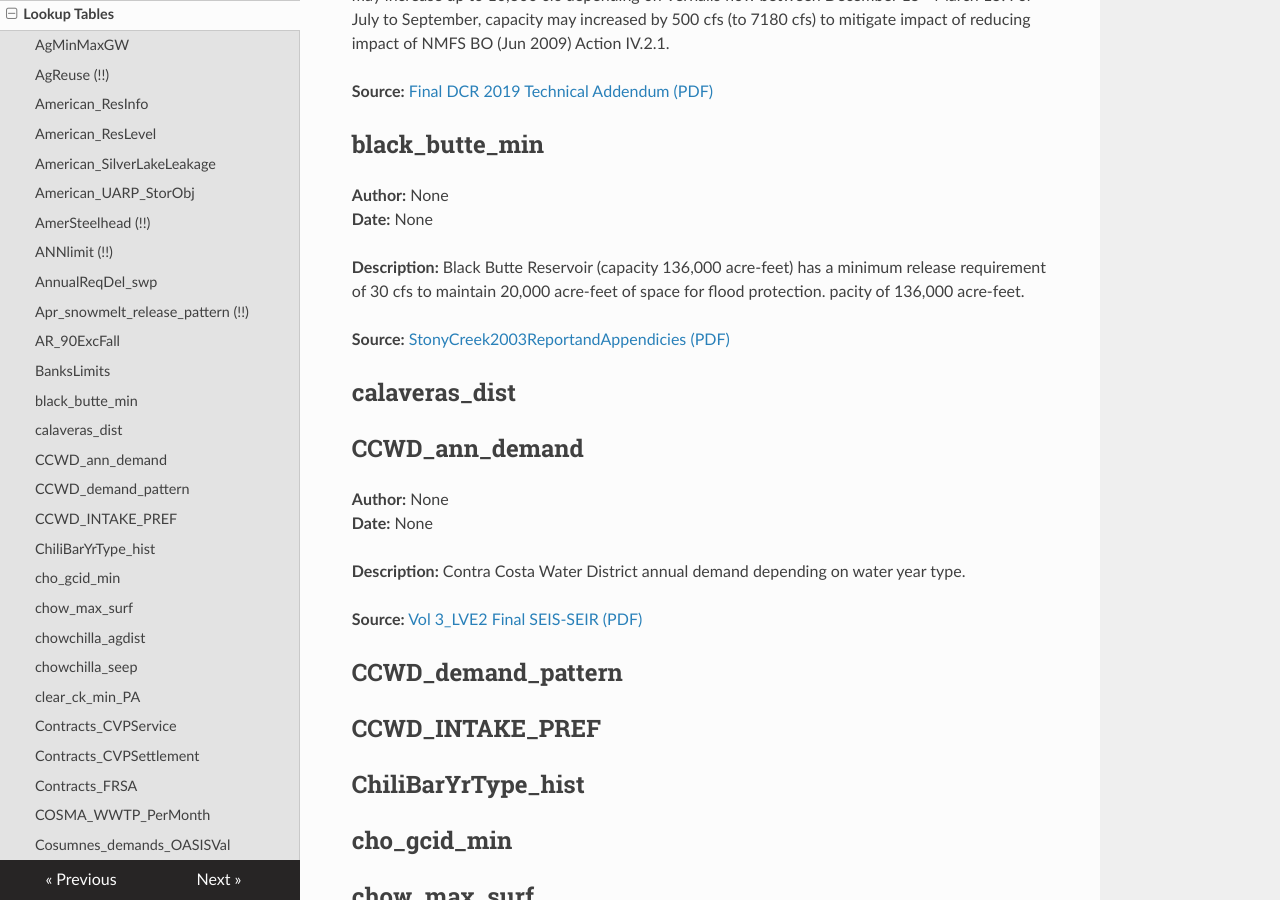
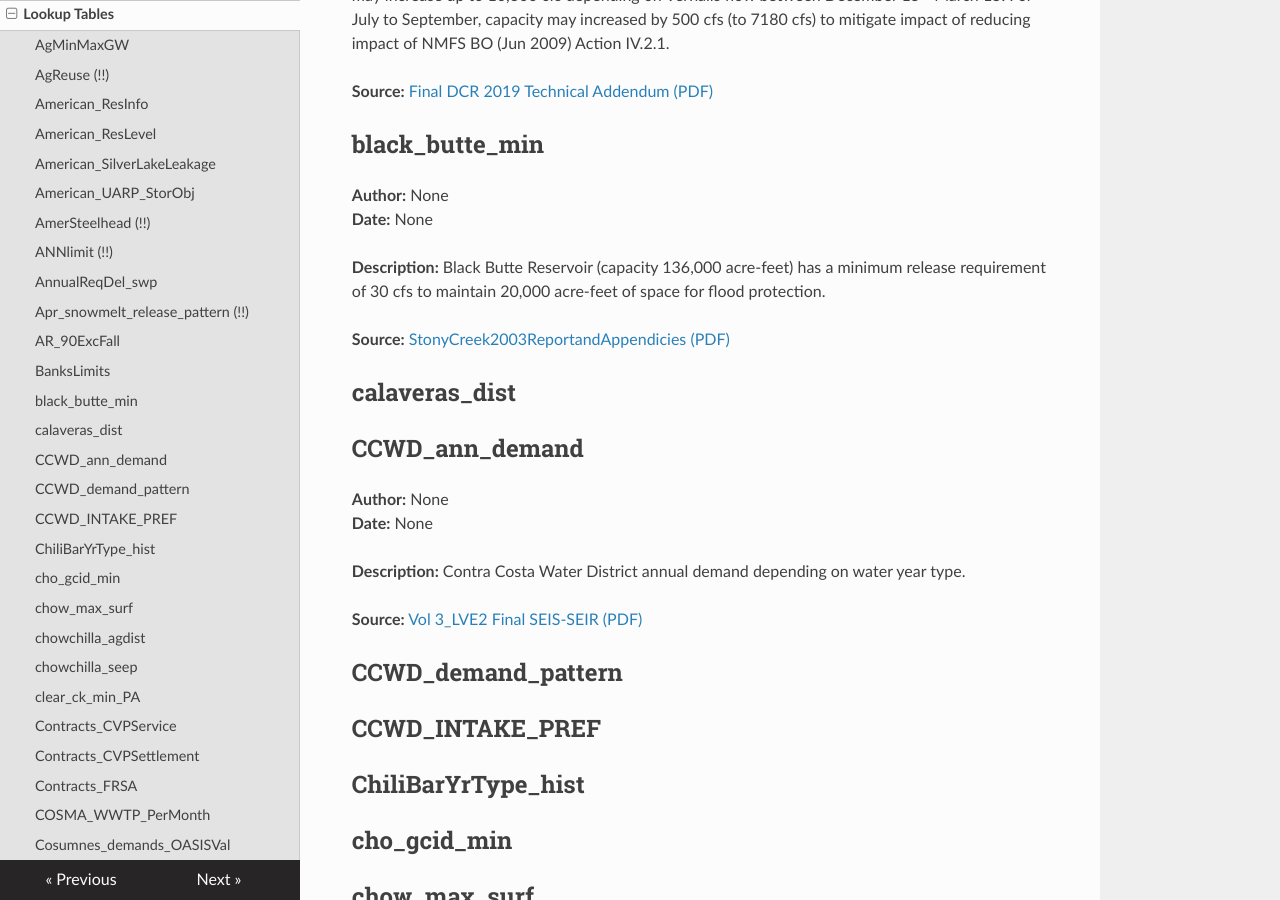
Before and after one commit to CentralValleyModeling/centralvalleymodeling.github.io, an MkDocs documentation site: the page built from docs/lookuptables.md, in a window 1280 px wide and 900 px high, scrolled down 2245 px. Built offline with MkDocs 1.6.1, drawn with Linux system fonts in a browser that asks for light colours; nearby versions of some CDN libraries; some of the changed lines change nothing that is shown; some of the changed text lies outside the part shown.

Commit message:
Update lookuptables.md

```diff
--- a/docs/lookuptables.md
+++ b/docs/lookuptables.md
@@ -80,7 +80,7 @@
 **Date:**  None
 
 **Description:**
-Black Butte Reservoir (capacity 136,000 acre-feet) has a minimum release requirement of 30 cfs to maintain 20,000 acre-feet of space for flood protection. pacity of 136,000 acre-feet.
+Black Butte Reservoir (capacity 136,000 acre-feet) has a minimum release requirement of 30 cfs to maintain 20,000 acre-feet of space for flood protection.
 
 
 **Source:** [StonyCreek2003ReportandAppendicies (PDF)](https://cadwr.box.com/s/u8k0vf940y0amvnoinsa34c3ycd2szy8)
@@ -151,6 +151,15 @@
 ## demand
 ## dltidx_expidx_swp_s
 ## DO
+**Author:** None
+**Date:**  None
+
+**Description:**
+These are monthly required minimum "surrogate" flows below Goodwin (in TAF) needed to meet Stanislaus dissolved oxygen objectives.
+
+
+**Source:** [feirch04  (PDF)](https://cadwr.box.com/s/d4jeoqn4hj8pkv33uvwz85elg1whefex)
+
 ## east_park_min
 **Author:** None
 **Date:**  None
```
